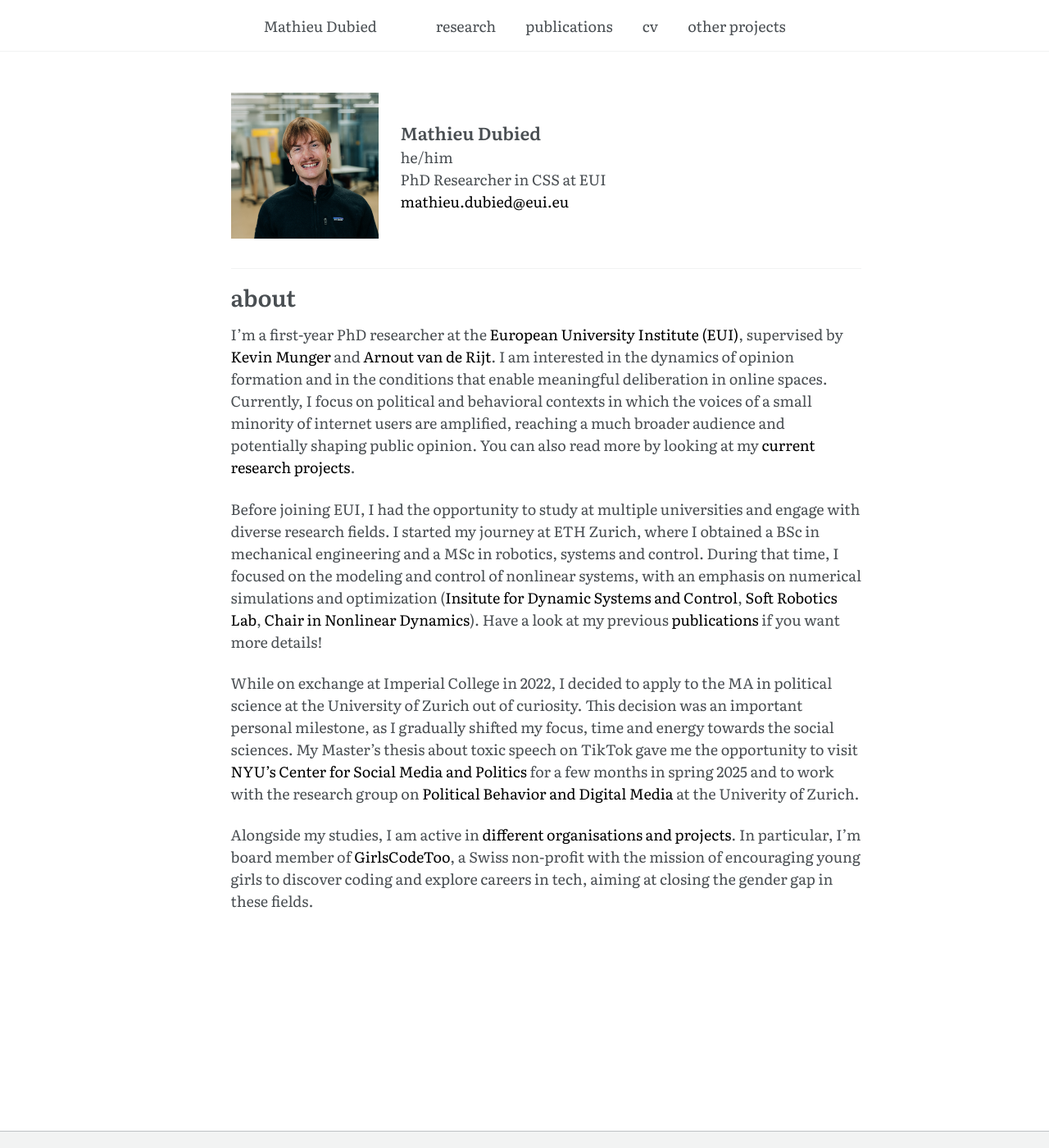
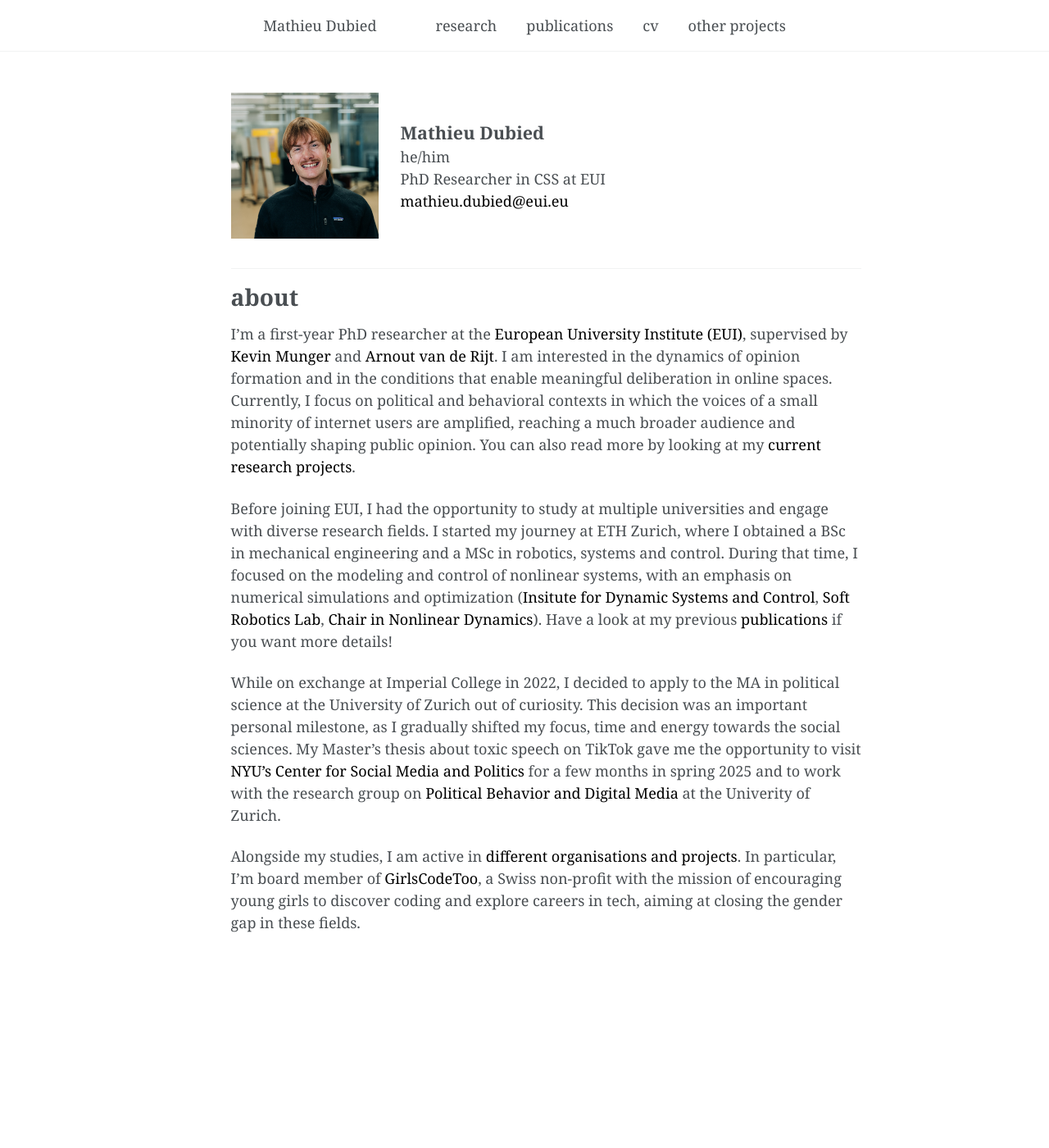
Before and after one commit to mdubied/mdubied.github.io, a Jekyll site: the page built from _pages/index.md, in a window 1280 px wide and 1400 px high. Shown: the whole window at 82% size. Built offline with Jekyll 4.4.1, drawn with Linux system fonts in a browser that asks for light colours.

Commit message:
modify font

```diff
--- a/assets/css/custom.css
+++ b/assets/css/custom.css
@@ -26,8 +26,8 @@
 
 /* ===== Fonts (site-wide) ===== */
 :root {
-        --font-body: "Literata", Georgia, "Times New Roman", serif;
-        --font-head: "Literata", Georgia, "Times New Roman", serif;
+        --font-body: "Playfair Display", Georgia, "Times New Roman", serif;
+        --font-head: "Playfair Display", Georgia, "Times New Roman", serif;
 }
 
 /* Ensure author info uses Literata */
```
